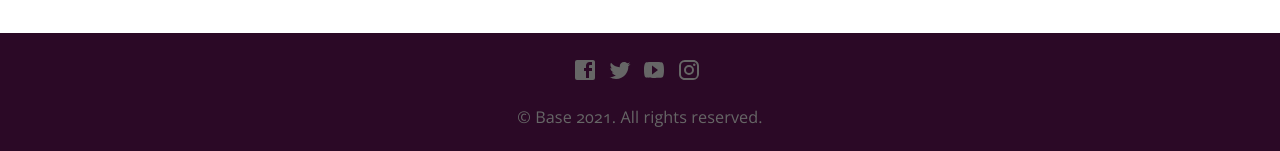
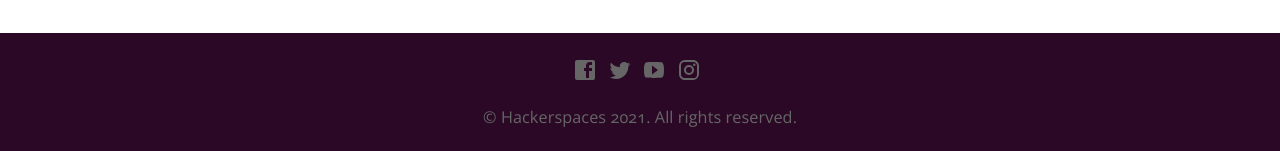
Before and after one commit to 101020210359/hackerspaces.me, a Jekyll site: the page built from index.html, in a window 1280 px wide. Shown: the part 1116-1267 px from the top of the page. Built offline with Jekyll 4.4.1, drawn with Linux system fonts in a browser that asks for light colours; nearby versions of some CDN libraries.

Commit message:
Update _config.yml

```diff
--- a/_config.yml
+++ b/_config.yml
@@ -1,7 +1,7 @@
 # ----
 # Site
 
-title: Base
+title: Hackerspaces
 url: "https://hackerspaces.me/"
 baseurl:
 google_analytics_key:
@@ -10,7 +10,7 @@
 
 # Values for the jekyll-seo-tag gem (https://github.com/jekyll/jekyll-seo-tag)
 logo: /siteicon.png
-description: Knowledge base template for Jekyll.
+description: Siber Güvenlik Meraklıları İçin Bilgi Deposu
 author:
   name:
   email:
```
